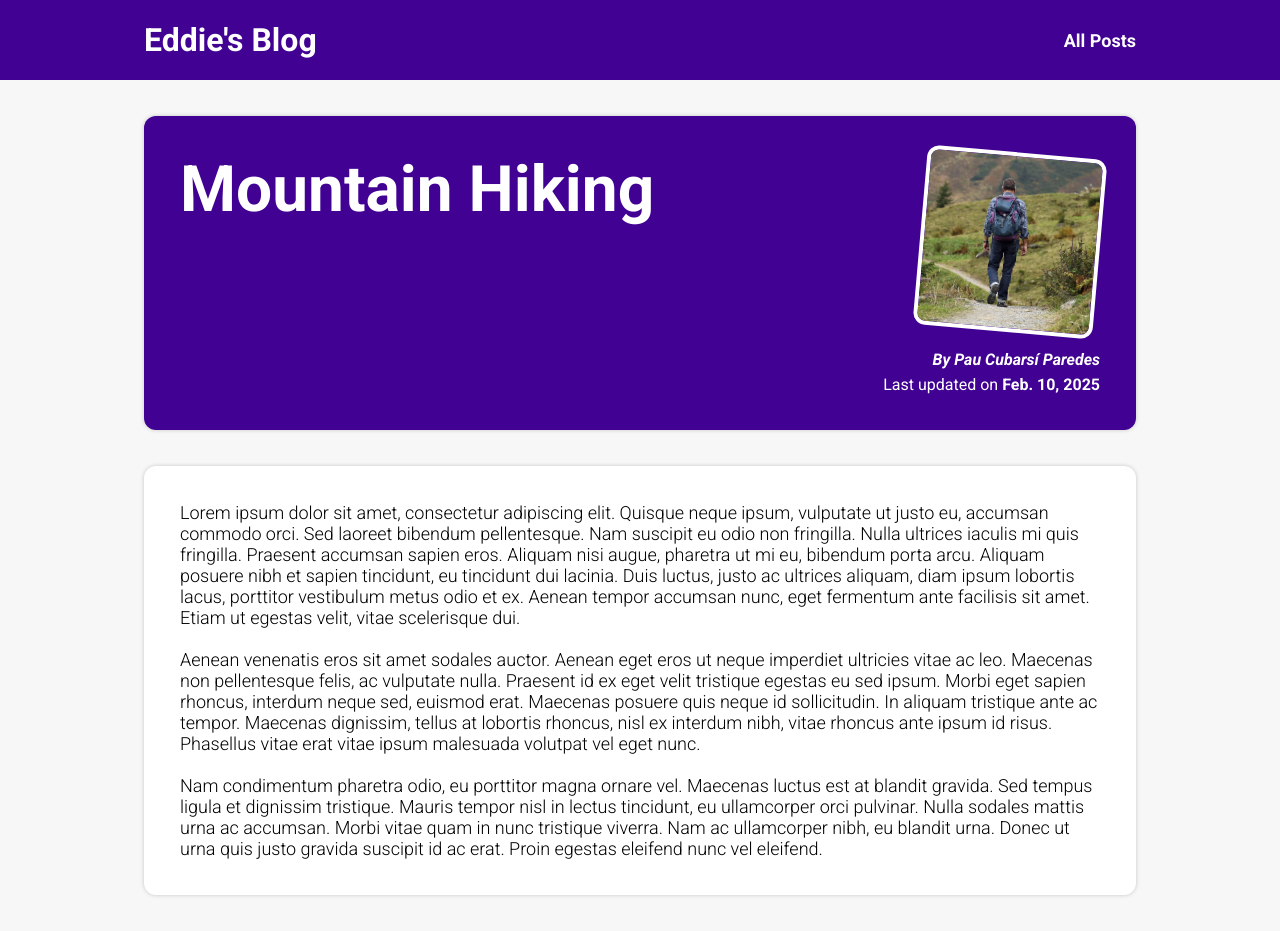
After one commit to eddiedev14/django-course, a Django app: page /posts/mountain-hiking in a window 1280 px wide. The commit adds this page. Run offline with Django 5.2, Linux system fonts and the light colour scheme.

Commit message:
✨ feat: Add single post page

```diff
--- a/my_site/blog/static/blog/css/posts.css
+++ b/my_site/blog/static/blog/css/posts.css
@@ -1,8 +1,4 @@
 @import url("components/post.css");
-
-body{
-    background-color: #f8f7f7
-}
 
 .posts{
     padding: 36px 144px 48px;
--- /dev/null
+++ b/my_site/blog/static/blog/css/singlePost.css
@@ -0,0 +1,62 @@
+body{
+    background-color: #f8f7f7
+}
+
+.post__header, .post__wrapper{
+    margin: 36px 144px;
+    padding: 36px;
+    border-radius: 12px;
+    box-shadow: 0 0 4px rgba(0, 0, 0, 0.2);
+}
+
+.post__header{
+    background-color: #410293;
+    color: #fff;
+    display: flex;
+    justify-content: space-between;
+}
+
+.post__title{
+    max-width: 500px;
+    font-size: 64px;
+}
+
+.post__extra{
+    display: flex;
+    flex-direction: column;
+    justify-content: center;
+    align-items: flex-end;
+    gap: 6px;
+}
+
+.post__img{
+    width: 180px;
+    height: 180px;
+    border: 4px solid #fff;
+    object-fit: cover;
+    border-radius: 12px;
+    rotate: 5deg;
+    margin-bottom: 12px;
+}
+
+.post__author{
+    font-weight: 700;
+    font-style: italic;
+}
+
+.post__date span{
+    font-weight: 700;
+}
+
+.post__wrapper{
+    background-color: #fff;
+}
+
+.post__content{
+    font-size: 18px;
+    font-weight: 300;
+}
+
+.post__content br:first-child {
+    display: none;
+}
--- /dev/null
+++ b/my_site/blog/templates/blog/singlePost.html
@@ -0,0 +1,23 @@
+{% extends "layouts/base.html" %}
+{% load static %}
+
+{% block page_title %}{{ post.title }}{% endblock page_title %}
+
+{% block css_files %}
+    <link rel="stylesheet" href="{% static 'blog/css/singlePost.css' %}">
+{% endblock css_files %}
+
+{% block content %}
+    <section class="post__header">
+        <h1 class="post__title">{{ post.title }}</h1>
+        <div class="post__extra">
+            <img src="{% static 'blog/assets/posts/' %}{{ post.image }}" class="post__img" alt="{{ post.title }}">
+            <p class="post__author">By {{ post.author }}</p>
+            <p class="post__date">Last updated on <span>{{ post.lastUpdated }}</span></p>
+        </div>
+    </section>
+
+    <main class="post__wrapper">
+        <p class="post__content">{{ post.content|safe|linebreaksbr|escape }}</p>
+    </main>
+{% endblock content %}
--- a/my_site/blog/urls.py
+++ b/my_site/blog/urls.py
@@ -3,5 +3,6 @@ from . import views
 
 urlpatterns = [
     path("", views.home, name="blog"),
-    path("posts/", views.allPosts, name="posts")
+    path("posts/", views.allPosts, name="posts"),
+    path("posts/<slug:path>", views.singlePost, name="single_post")
 ]
--- a/my_site/blog/views.py
+++ b/my_site/blog/views.py
@@ -1,5 +1,5 @@
 from datetime import date
-from django.http import HttpResponse
+from django.http import HttpResponse, Http404
 from django.shortcuts import render
 
 posts = [
@@ -98,3 +98,17 @@ def home(request):
 
 def allPosts(request):
     return render(request, "blog/posts.html", { "posts": posts })
+
+def singlePost(request, path):
+    selectedPost = None
+
+    for post in posts:
+        if post["slug"] == path:
+            selectedPost = post
+            break
+
+    if selectedPost is not None:
+        return render(request, "blog/singlePost.html", { "post": post })
+    else:
+        #TODO: Ver video de 404 Page error
+        raise Http404()
```
Also changed, not shown: my_site/blog/static/blog/css/components/post.css (+12 -3 lines), my_site/blog/templates/blog/components/post.html (+7 -5 lines), my_site/templates/404.html (added, +8 -0 lines).
